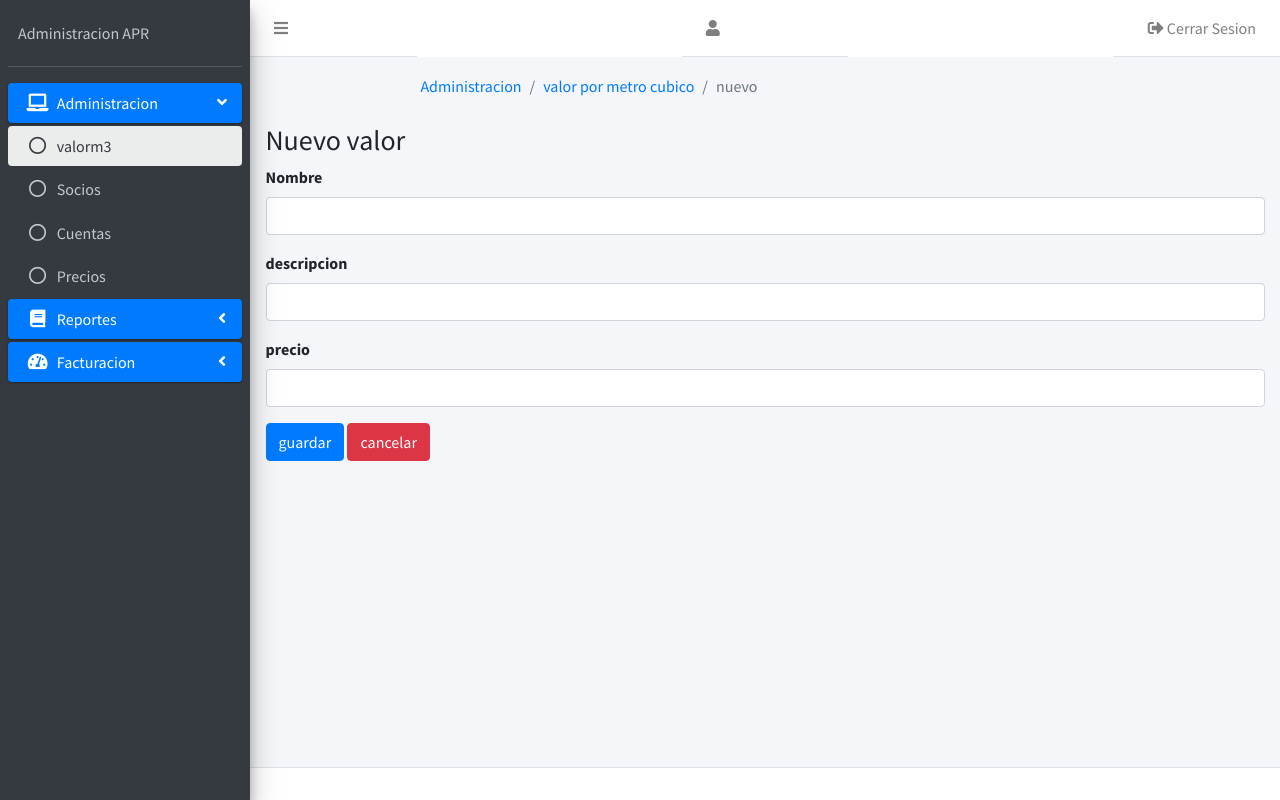
After one commit to diegodel1501/Agua-potable-rural, a Laravel app: page /valorm3/create in a window 1280 px wide. The commit adds this page. Run offline with Laravel 8, Linux system fonts and the light colour scheme; some libraries are stand-ins or nearby versions.

Commit message:
crud valorm3
crud completo para base y guia de los siguientes mantenedores

```diff
--- /dev/null
+++ b/apr/app/Http/Controllers/ValorM3Controller.php
@@ -0,0 +1,67 @@
+<?php
+namespace App\Http\Controllers;
+use Illuminate\Http\Request;
+use Illuminate\Support\Facades\Redirect;
+use App\Models\valorm3;
+use App\Http\Requests\valorm3FormRequest;
+use DB;
+class ValorM3Controller extends Controller
+{
+      public function __construct(){
+//$this->middleware('auth');
+//if(  Auth::user()->tipo_persona!='administrador'){
+  //  if (Auth::user()->tipo_persona!='vendedor') {
+    //     Redirect::to('errors.noaut')->send();
+    //}
+   //}
+    }
+     //la ruta resource maneja las siguientes funciones
+    public function index(Request $request){
+
+        if($request){
+            $query=trim($request->get('searchText'));
+            $valores=  DB::table('valorm3')->where('nombre','LIKE','%'.$query.'%')->where('estado','=','activo')->orderBy('idValorM3','desc')->paginate(3);
+
+            return view('Administracion.valorm3.index',["valores"=>$valores,"searchText"=>$query]);
+            }
+    }// para mostrar la pagina inicial
+    public function create(){
+        return view("Administracion.valorm3.create");
+    }// para crear un objeto del modelo
+
+    public function store(valorm3FormRequest $request){
+        $valorm3 = new valorm3;
+        $valorm3->nombre=$request->get('nombre');
+        $valorm3->descripcion=$request->get('descripcion');
+        $valorm3->precio=$request->get('precio');
+        $valorm3->estado='activo';
+        $valorm3->save();// recordar manejar save
+        return Redirect::to("/valorm3");
+    }//para guardar un objeto en la bd
+
+    public function show($id){
+
+
+    }//para mostrar
+    public function edit($id){
+         $valorm3 =valorm3::findOrFail($id);
+         return view("Administracion.valorm3.edit",["valorm3"=>$valorm3]);
+    }//para editar
+    public function update(valorm3FormRequest $request, $id){
+        $valorm3 =valorm3::findOrFail($id);
+        $valorm3->nombre=$request->get('nombre');
+        $valorm3->descripcion=$request->get('descripcion');
+        $valorm3->precio=$request->get('precio');
+        $valorm3->update();// recordar manejar save
+
+      return Redirect::to("/valorm3");
+
+    }// para actualizar
+    public function destroy($id){
+                    $valorm3=valorm3::findOrFail($id);
+                    $valorm3->estado='inactivo';
+                    $valorm3->update();
+ return Redirect::to("/valorm3");
+
+    }// para borrar
+}
--- a/apr/composer.json
+++ b/apr/composer.json
@@ -16,6 +16,7 @@
         "laravel/jetstream": "^1.4",
         "laravel/sanctum": "^2.6",
         "laravel/tinker": "^2.0",
+        "laravelcollective/html": "^6.2",
         "livewire/livewire": "^2.0"
     },
     "require-dev": {
--- /dev/null
+++ b/apr/resources/views/Administracion/Valorm3/create.blade.php
@@ -0,0 +1,47 @@
+@extends('layouts.admin')
+@extends('Administracion.Valorm3.estatico')
+@section('ubicacion')
+    <li class="breadcrumb-item"><a href="#">Administracion</a></li>
+               <li class="breadcrumb-item"><a href="#">valor por metro cubico</a></li>
+              <li class="breadcrumb-item active">nuevo</li>
+@endsection
+@section('contenido')
+<div class="row">
+	<div class="col col-lg-6 col-md-6  col-xs-6">
+		<h3>Nuevo valor</h3>
+		@if(count($errors)>0)
+		<div class="alert alert-danger">
+			<ul>
+				@foreach ($errors->all() as $error)
+				<li>{{$error}}</li>
+				@endforeach
+			</ul>
+		</div>
+		@endif
+	</div>
+</div>
+<form class="form" action="{{route('valor.store')}}" method="POST" autocomplete="off" >
+
+			<div class="form-group">
+				<input name="_token" type="hidden" value="{{ csrf_token() }}"/>
+				<label for="nombre">Nombre</label>
+				<input type="text" name="nombre" class="form-control" required value="{{old('nombre')}}">
+			</div>
+
+			<div class="form-group">
+				<label for="descripcion">descripcion</label>
+				<input type="textarea" name="descripcion" class="form-control" required value="{{old('descripcion')}}">
+			</div>
+
+			<div class="form-group">
+				<label for="precio">precio</label>
+				<input type="number" name="precio" class="form-control" required value="{{old('precio')}}">
+			</div>
+
+		<div class="form-group">
+			<button class="btn btn-primary" class="form-control" type="submit">guardar</button>
+			<a href="{{url('valorm3')}}" class="btn btn-danger">cancelar</a>
+		</div>
+
+</form>
+@endsection
--- a/apr/resources/views/adminPruebasConcepto/admin.blade.php
+++ b/apr/resources/views/Administracion/Valorm3/estatico.blade.php
@@ -1,80 +1,5 @@
-
-<!DOCTYPE html>
-<!--
-This is a starter template page. Use this page to start your new project from
-scratch. This page gets rid of all links and provides the needed markup only.
--->
-<html lang="en">
-<head>
-  <meta charset="utf-8">
-  <meta name="viewport" content="width=device-width, initial-scale=1">
-  <meta http-equiv="x-ua-compatible" content="ie=edge">
-
-  <title>Administracion APR</title>
-
-  <!-- Font Awesome Icons -->
-  <link rel="stylesheet" href="adminlte/plugins/fontawesome-free/css/all.min.css">
-  <!-- Theme style -->
-  <link rel="stylesheet" href="adminlte/dist/css/adminlte.min.css">
-  <!-- Google Font: Source Sans Pro -->
-  <link href="https://fonts.googleapis.com/css?family=Source+Sans+Pro:300,400,400i,700" rel="stylesheet">
-</head>
-<body class="hold-transition sidebar-mini">
-  <div class="wrapper">
-    <div class="row">
-      <div class="col">
-       <nav class="main-header navbar navbar-expand navbar-white navbar-light ">
-        <!-- Left navbar links -->
-        <ul class="navbar-nav ">
-          <li class="nav-item">
-            <a class="nav-link" data-widget="pushmenu" href="#" role="button"><i class="fas fa-bars"></i></a>
-          </li>
-        </ul>
-      </nav>
-    </div>
-    <div class="col">
-        <nav class="main-header navbar navbar-expand navbar-white navbar-light ">
-        <!-- Left navbar links -->
-        <ul class="navbar-nav ">
-          <li class="nav-item">
-            <a class="nav-link"  role="button"><i class="fas fa-user"></i> @if(auth()->user()!=null)
-              {{auth()->user()->name}}
-              @endif
-            </a>
-          </li>
-        </ul>
-      </nav>
-    </div>
-    <div class="col">
-     <nav class="main-header navbar navbar-expand navbar-white navbar-light d-flex justify-content-end">
-      <!-- Left navbar links -->
-      <ul class="navbar-nav ">
-       <li class="nav-item ">
-         <a class="nav-link" href="{{Auth::logout()}}" role="button"><i class="fas fa-sign-out-alt"></i> Cerrar Sesion</a>
-       </li>
-     </ul>
-   </nav>
- </div>
-</div>
-
-
-
-
-  <!-- Main Sidebar Container -->
-  <aside class="main-sidebar sidebar-dark-primary elevation-4">
-    <!-- Sidebar -->
-    <div class="sidebar">
-      <!-- Sidebar user panel (optional) -->
-      <div class="user-panel mt-3 pb-3 mb-3 d-flex">
-<!--         <div class="image">
-          <img src="" class="img-circle elevation-2" alt="User Image">
-        </div> -->
-        <div class="info">
-          <a href="#" class="d-block">Administracion APR</a>
-        </div>
-      </div>
-
-      <!-- Sidebar Menu -->
+@section('sidebarporplantilla')
+<!-- Sidebar Menu -->
       <nav class="mt-2">
         <ul class="nav nav-pills nav-sidebar flex-column" data-widget="treeview" role="menu" data-accordion="false">
           <!-- Add icons to the links using the .nav-icon class
@@ -88,8 +13,14 @@ scratch. This page gets rid of all links and provides the needed markup only.
               </p>
             </a>
             <ul class="nav nav-treeview">
+            	  <li class="nav-item">
+                <a href="#" class="nav-link active">
+                  <i class="far fa-circle nav-icon"></i>
+                  <p>valorm3</p>
+                </a>
+              </li>
               <li class="nav-item">
-                <a href="#" class="nav-link active">
+                <a href="#" class="nav-link ">
                   <i class="far fa-circle nav-icon"></i>
                   <p>Socios</p>
                 </a>
@@ -177,54 +108,19 @@ scratch. This page gets rid of all links and provides the needed markup only.
         </ul>
       </nav>
       <!-- /.sidebar-menu -->
-    </div>
-    <!-- /.sidebar -->
-  </aside>
-
-  <!-- Content Wrapper. Contains page content -->
-  <div class="content-wrapper">
+@endsection
+@section('navegacionporplantilla')
+ <div class="content-wrapper">
     <!-- Content Header (Page header) -->
     <div class="content-header">
       <div class="container-fluid">
         <div class="row mb-2">
           <div class="col-sm-6">
             <ol class="breadcrumb float-sm-right">
-              <li class="breadcrumb-item"><a href="#">Administracion</a></li>
-              <li class="breadcrumb-item active">Socios</li>
+              @yield('ubicacion')
             </ol>
           </div><!-- /.col -->
         </div><!-- /.row -->
       </div><!-- /.container-fluid -->
     </div>
-    <!-- /.content-header -->
-
-    <!-- Main content -->
-    <div class="content">
-      <div class="container-fluid">
-
-        @yield('contenido')
-
-        <!-- /.row -->
-      </div><!-- /.container-fluid -->
-    </div>
-    <!-- /.content -->
-  </div>
-  <!-- /.content-wrapper -->
-
-
-  <!-- Main Footer -->
-  <footer class="main-footer">
-  </footer>
-</div>
-<!-- ./wrapper -->
-
-<!-- REQUIRED SCRIPTS -->
-
-<!-- jQuery -->
-<script src="adminlte/plugins/jquery/jquery.min.js"></script>
-<!-- Bootstrap 4 -->
-<script src="adminlte/plugins/bootstrap/js/bootstrap.bundle.min.js"></script>
-<!-- AdminLTE App -->
-<script src="adminlte/dist/js/adminlte.min.js"></script>
-</body>
-</html>
+@endsection
--- /dev/null
+++ b/apr/resources/views/Administracion/Valorm3/show.blade.php
@@ -0,0 +1 @@
+show.blade.php
--- /dev/null
+++ b/apr/resources/views/layouts/admin.blade.php
@@ -0,0 +1,113 @@
+
+<!DOCTYPE html>
+<!--
+This is a starter template page. Use this page to start your new project from
+scratch. This page gets rid of all links and provides the needed markup only.
+-->
+<html lang="en">
+<head>
+  <meta charset="utf-8">
+  <meta name="viewport" content="width=device-width, initial-scale=1">
+  <meta http-equiv="x-ua-compatible" content="ie=edge">
+
+  <title>Administracion APR</title>
+
+  <!-- Font Awesome Icons -->
+  <link rel="stylesheet" href="{{url('adminlte/plugins/fontawesome-free/css/all.min.css')}}">
+  <!-- Theme style -->
+  <link rel="stylesheet" href="{{url('adminlte/dist/css/adminlte.min.css')}}">
+  <!-- Google Font: Source Sans Pro -->
+  <link href="https://fonts.googleapis.com/css?family=Source+Sans+Pro:300,400,400i,700" rel="stylesheet">
+</head>
+<body class="hold-transition sidebar-mini">
+  <div class="wrapper">
+    <div class="row">
+      <div class="col">
+       <nav class="main-header navbar navbar-expand navbar-white navbar-light ">
+        <!-- Left navbar links -->
+        <ul class="navbar-nav ">
+          <li class="nav-item">
+            <a class="nav-link" data-widget="pushmenu" href="#" role="button"><i class="fas fa-bars"></i></a>
+          </li>
+        </ul>
+      </nav>
+    </div>
+    <div class="col">
+        <nav class="main-header navbar navbar-expand navbar-white navbar-light ">
+        <!-- Left navbar links -->
+        <ul class="navbar-nav ">
+          <li class="nav-item">
+            <a class="nav-link"  role="button"><i class="fas fa-user"></i> @if(auth()->user()!=null)
+              {{auth()->user()->name}}
+              @endif
+            </a>
+          </li>
+        </ul>
+      </nav>
+    </div>
+    <div class="col">
+     <nav class="main-header navbar navbar-expand navbar-white navbar-light d-flex justify-content-end">
+      <!-- Left navbar links -->
+      <ul class="navbar-nav ">
+       <li class="nav-item ">
+         <a class="nav-link" href="{{Auth::logout()}}" role="button"><i class="fas fa-sign-out-alt"></i> Cerrar Sesion</a>
+       </li>
+     </ul>
+   </nav>
+ </div>
+</div>
+
+
+
+
+  <!-- Main Sidebar Container -->
+  <aside class="main-sidebar sidebar-dark-primary elevation-4">
+    <!-- Sidebar -->
+    <div class="sidebar">
+      <!-- Sidebar user panel (optional) -->
+      <div class="user-panel mt-3 pb-3 mb-3 d-flex">
+<!--         <div class="image">
+          <img src="" class="img-circle elevation-2" alt="User Image">
+        </div> -->
+        <div class="info">
+          <a href="#" class="d-block">Administracion APR</a>
+        </div>
+      </div>
+      @yield('sidebarporplantilla')
+    </div>
+    <!-- /.sidebar -->
+  </aside>
+  <!-- Content Wrapper. Contains page content -->
+ @yield('navegacionporplantilla')
+    <!-- /.content-header -->
+
+    <!-- Main content -->
+    <div class="content">
+      <div class="container-fluid">
+
+        @yield('contenido')
+
+        <!-- /.row -->
+      </div><!-- /.container-fluid -->
+    </div>
+    <!-- /.content -->
+  </div>
+  <!-- /.content-wrapper -->
+
+
+  <!-- Main Footer -->
+  <footer class="main-footer">
+  </footer>
+</div>
+<!-- ./wrapper -->
+
+<!-- REQUIRED SCRIPTS -->
+
+<!-- jQuery -->
+<script src="{{url('adminlte/plugins/jquery/jquery.min.js')}}"></script>
+<!-- Bootstrap 4 -->
+<script src="{{url('adminlte/plugins/bootstrap/js/bootstrap.bundle.min.js')}}"></script>
+<!-- AdminLTE App -->
+<script src="{{url('adminlte/dist/js/adminlte.min.js')}}"></script>
+</body>
+</html>
--- a/apr/routes/web.php
+++ b/apr/routes/web.php
@@ -1,6 +1,7 @@
 <?php
 
 use Illuminate\Support\Facades\Route;
+use App\Http\Controllers\ValorM3Controller;
 
 /*
 |--------------------------------------------------------------------------
@@ -13,12 +14,21 @@ use Illuminate\Support\Facades\Route;
 |
 */
 Route::get('/', function () {
-    return view('adminPruebasConcepto/content');
+    return view('layouts/admin');
 });
 
-Route::get('/adminlte', function () {
-    return view('starter');
-});
+
+//Route::resource('/valorm3', Valorm3Controller::class);
+Route::get('/valorm3', [Valorm3Controller::class,'index'])->name('valor.index');
+Route::get('/valorm3/create', [Valorm3Controller::class,'create'])->name('valor.create');
+Route::post('/valorm3', [Valorm3Controller::class,'store'])->name('valor.store');
+Route::delete('/valorm3/{id}', [Valorm3Controller::class,'destroy'])->name('valor.destroy');
+Route::get('/valorm3/{id}/edit', [Valorm3Controller::class,'edit'])->name('valor.edit');
+Route::put('/valorm3/{id}', [Valorm3Controller::class,'update'])->name('valor.update');
+
+
+
+
 
 
 Route::middleware(['auth:sanctum', 'verified'])->get('/dashboard', function () {
```
Also changed, not shown: apr/app/Http/Requests/valorm3FormRequest.php (added, +32 -0 lines), apr/app/Models/valorm3.php (added, +21 -0 lines), apr/resources/views/Administracion/Valorm3/edit.blade.php (added, +48 -0 lines), apr/resources/views/Administracion/Valorm3/index.blade.php (added, +52 -0 lines), apr/resources/views/Administracion/Valorm3/modal.blade.php (added, +29 -0 lines), apr/resources/views/Administracion/Valorm3/search.blade.php (added, +15 -0 lines), apr/resources/views/adminPruebasConcepto/content.blade.php (deleted, +0 -54 lines).
